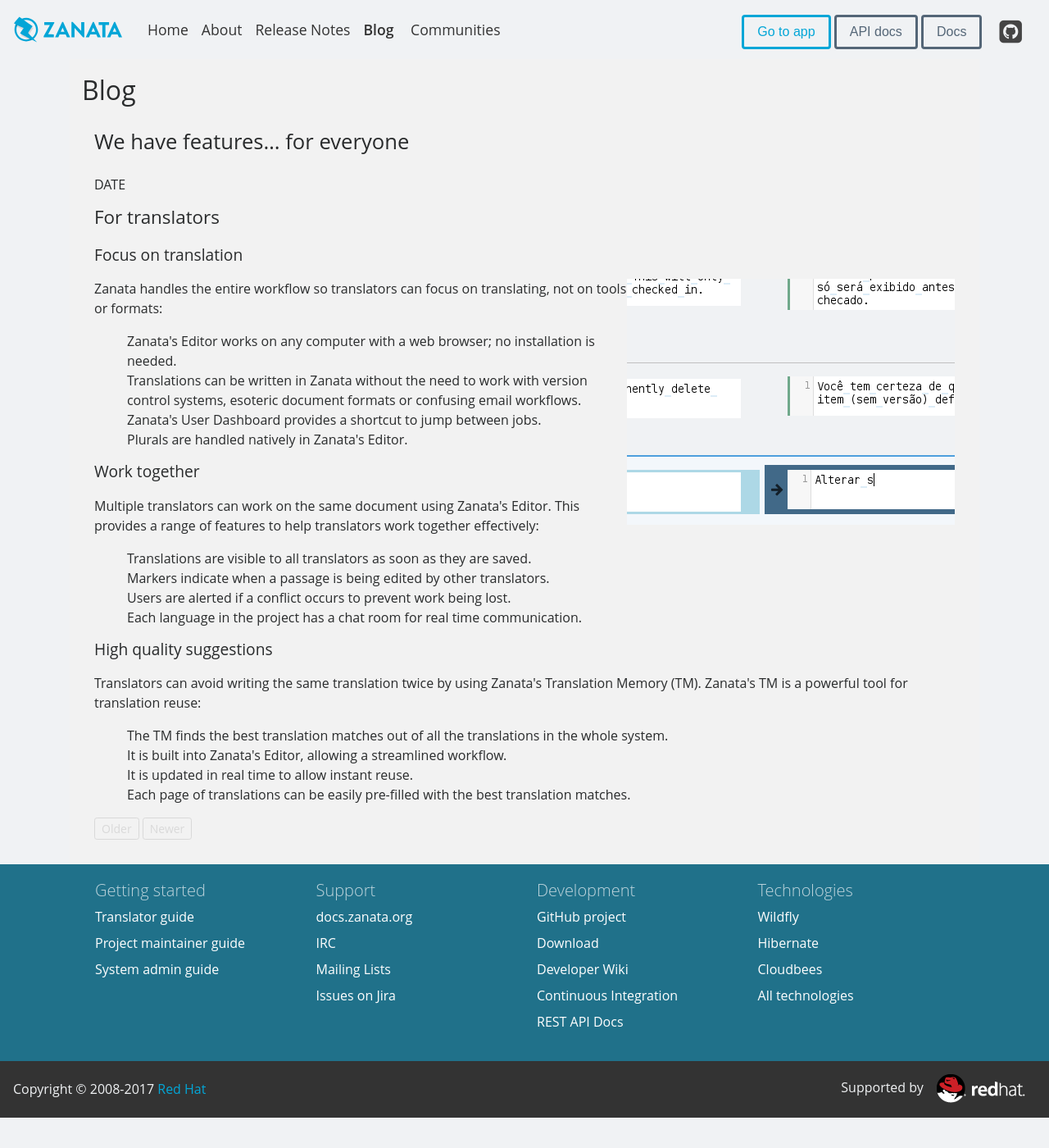
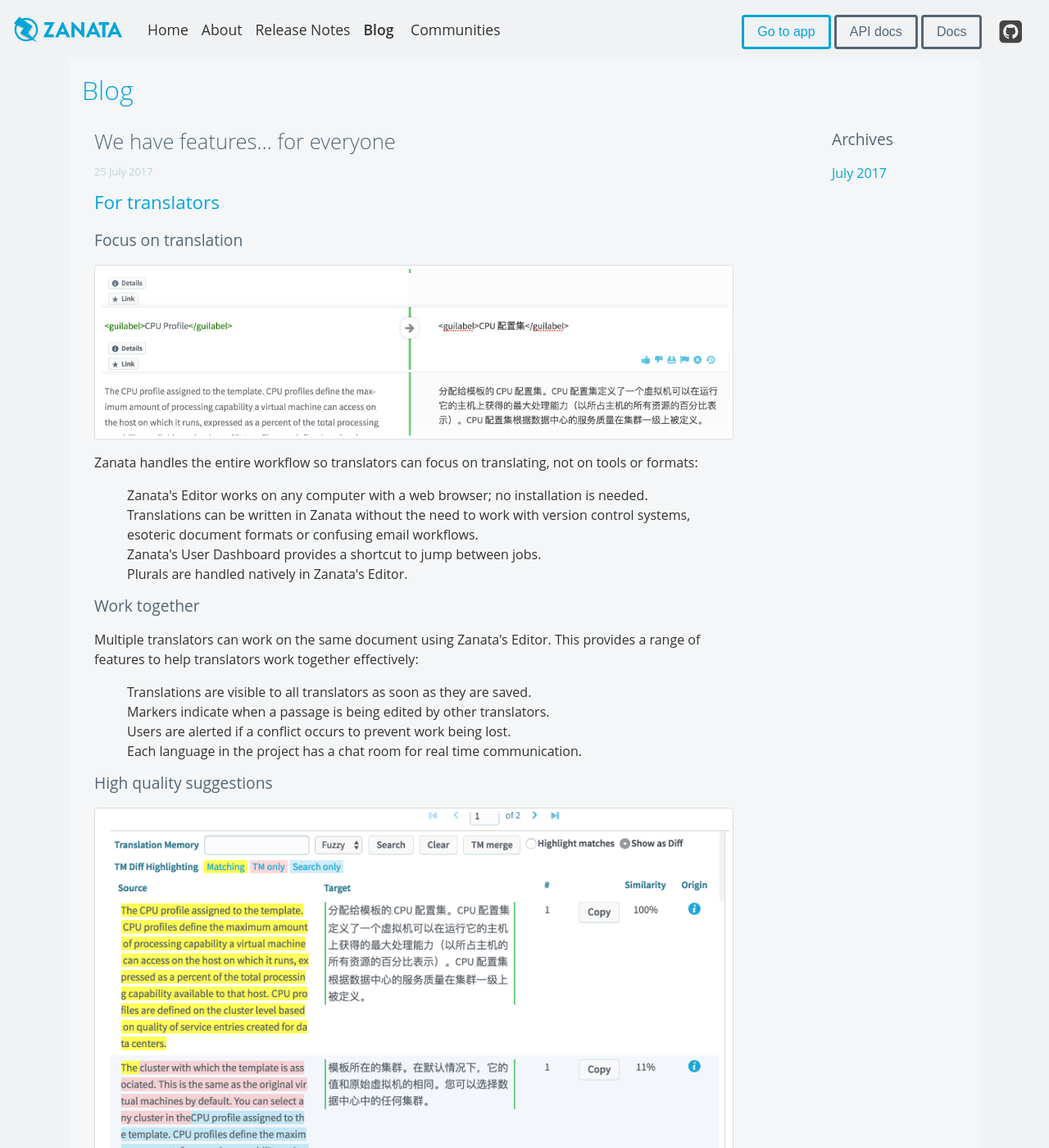
Before and after one commit to zanata/zanata.github.io, a Jekyll site: the page redesign/blog.html, which Jekyll copies as it is, in a window 1280 px wide and 1400 px high. Shown: the whole window at 82% size. Built offline with Jekyll 4.4.1, drawn with Linux system fonts in a browser that asks for light colours; nearby versions of some CDN libraries; Markdown is read by kramdown in place of the engine named in the settings; some of the changed text lies outside the part shown.

Commit message:
feat(blog) added first blog post and related styling

```diff
--- a/redesign/blog.html
+++ b/redesign/blog.html
@@ -58,16 +58,16 @@
 
       <div class="row">
 
-        <div class="col-sm-12 blog-main">
+        <div class="col-sm-9 blog-main">
 
           <div class="blog-post">
             <h2 class="blog-post-title">We have features… for everyone</h2>
-            <p class="blog-post-meta">DATE</p>
+            <p class="blog-post-meta small">25 July 2017</p>
             <h3>For translators</h3>
             <h4>Focus on translation</h4>
-            <img class="pull-right"
-                 src="../images/features/focus-on-translation.png"
-                 alt="Screenshot">
+            <img class="img-thumbnail"
+                 src="../redesign/assets/blog/2017-01/transunit.png"
+                 alt="translation unit">
             <p>Zanata handles the entire workflow so translators can focus on translating, not on tools or formats:
             </p>
             <ul>
@@ -94,6 +94,9 @@
               </li>
             </ul>
             <h4>High quality suggestions</h4>
+            <img class="img-thumbnail"
+                 src="../redesign/assets/blog/2017-01/tm.png"
+                 alt="translation memory">
             <p>Translators can avoid writing the same translation twice by using Zanata's Translation Memory (TM). Zanata's TM is a powerful tool for translation reuse:
             </p>
             <ul>
@@ -106,6 +109,57 @@
               <li>Each page of translations can be easily pre-filled with the best translation matches.
               </li>
             </ul>
+            <h4>Information at your fingertips</h4>
+            <img class="img-thumbnail"
+                 src="../redesign/assets/blog/2017-01/transhistory.png"
+                 alt="translation history">
+            <p>Zanata's Editor provides easy access to a range of useful information so that translators can work without disruptive context changes:
+            </p>
+            <ul>
+              <li>Zanata shows live translation statistics and remaining work estimation for each document and the whole project, updated in real time.
+              </li>
+              <li>Syntax highlighting is available to support technical translations.
+              </li>
+              <li>History for each translation can be accessed with a single click, to quickly see when it was changed and reviewed.
+              </li>
+              <li>A glossary is integrated into the editor for a convenient
+                explanation of terms.
+              </li>
+            </ul>
+            <h4>Support for high quality translations</h4>
+            <p>Zanata's Editor provides a set of features to support high translation quality:
+            </p>
+            <ul>
+              <li>Validators run as translations are typed in the Editor, immediately reporting common mistakes and problematic items.
+              </li>
+              <li>The Editor's review workflow provides a way to view all translations and ensure they are consistent.
+              </li>
+              <li>You can replace words through every document in a project with full control. The review and undo tools allow you to easily and confidently update terminology and fix mistakes.
+              </li>
+            </ul>
+            <h3>Writers and Developers</h3>
+           <h4>Automated Workflows</h4>
+            <p>Zanata’s command-line client is easily integrated into scripts
+              and used in continuous integration. A Maven plugin is supplied
+              that can support both simple and multi-module Maven projects.
+              Zanata also has a REST API for scripting and integration with
+              other tools.</p>
+            <h4>Translation Reuse</h4>
+            <p>Zanata can automatically copy matching translations from its
+                    translation memory to any text you upload, using your
+              configured rules to ensure quality matches.</p>
+            <h4>Quality Control</h4>
+            <p>Ensure that translations can never break your build by enforcing
+                    relevant validations. Easily add a review phase to your
+              project to ensure translations are to a high standard. Upload
+              your existing translations and translation memory to Zanata to
+              keep translations consistent. Use project groups to source
+              translations from other users.</p>
+             <h4>Major Formats Supported</h4>
+            <p>Zanata supports common translation formats for documentation and
+                    software. Supported formats include Gettext Portable
+              Object (.po), Java Properties (.properties), XLIFF, Mozilla
+              DTD, LibreOffice (.odt .fodt .odp .fodp .ods .fods .odg .fodg .odb .odf) and plain text (.txt). Zanata allows translation of .po files offline, preserving translator credits and using a smart merge algorithm for uploaded translations.</p>
           </div><!-- /.blog-post -->
 
           <nav class="blog-pagination">
@@ -115,6 +169,15 @@
           </nav>
 
         </div><!-- /.blog-main -->
+
+        <div class="col-sm-2 offset-sm-1 blog-sidebar">
+          <div class="sidebar-module">
+            <h4>Archives</h4>
+            <ol class="list-unstyled">
+              <li><a href="#">July 2017</a></li>
+            </ol>
+          </div>
+        </div>
 
       </div><!-- /.row -->
 
--- a/redesign/zanata.css
+++ b/redesign/zanata.css
@@ -6,30 +6,46 @@
 body {
     font-family: 'Open Sans', 'Source Sans Pro', 'Helvetica', sans-serif;
     background-color: #F0F2F4;
+    color: #333;
 }
 #not-home.container {
     padding: 60px 15px 30px;
-    background-color: #f2f2f2;
+    background-color: rgba(255,255,255,0.25);
 }
 #not-home h1 {
     margin-bottom: 2rem;
     font-size: 2rem;
+    color: #03A6D7;
+    font-weight: 300;
 }
 #not-home h2 {
     font-size: 1.6rem;
-    margin-bottom: 1.6rem;
+    color: #546677;
+    font-weight: 300;
+}
+h2.blog-post-title {
+    margin-bottom: 0.8rem;
 }
 #not-home h3 {
     font-size: 1.4rem;
     margin-bottom: 1.4rem;
+    color: #546677;
+    font-weight: 500;
+}
+#not-home .blog-post h3 {
+    color: #03A6D7;
 }
 #not-home h4 {
     font-size: 1.2rem;
     margin-bottom: 1.2rem;
+    color: #546677;
+    font-weight: 500;
 }
 #not-home h5 {
     font-size: 1.1rem;
     margin-bottom: 1.1rem;
+    color: #546677;
+    font-weight: 500;
 }
 a {
     color: #03A6D7;
@@ -101,6 +117,12 @@
 }
 ul {
     list-style-type: none;
+}
+.blog-post img.img-thumbnail {
+    margin-bottom: 1rem;
+}
+.blog-post-meta {
+    color: #BDD4DC;
 }
 .content p.lead {
     text-align: center;
```
Also changed, not shown: redesign/assets/blog/2017-01/publiccomm.png (added), redesign/assets/blog/2017-01/tm.png (added), redesign/assets/blog/2017-01/transhistory.png (added), redesign/assets/blog/2017-01/transunit.png (added), redesign/assets/blog/2017-01/validationoptions.png (added).
